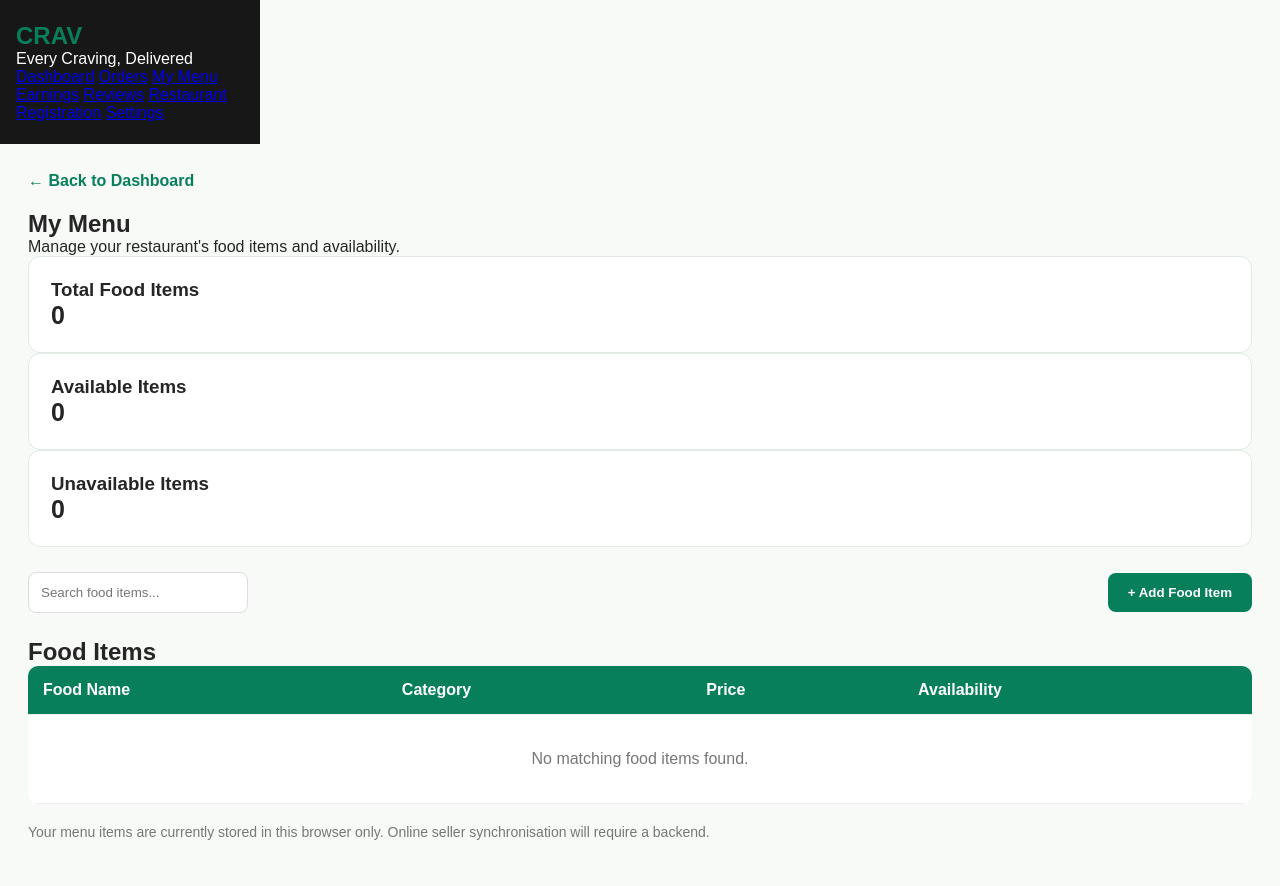
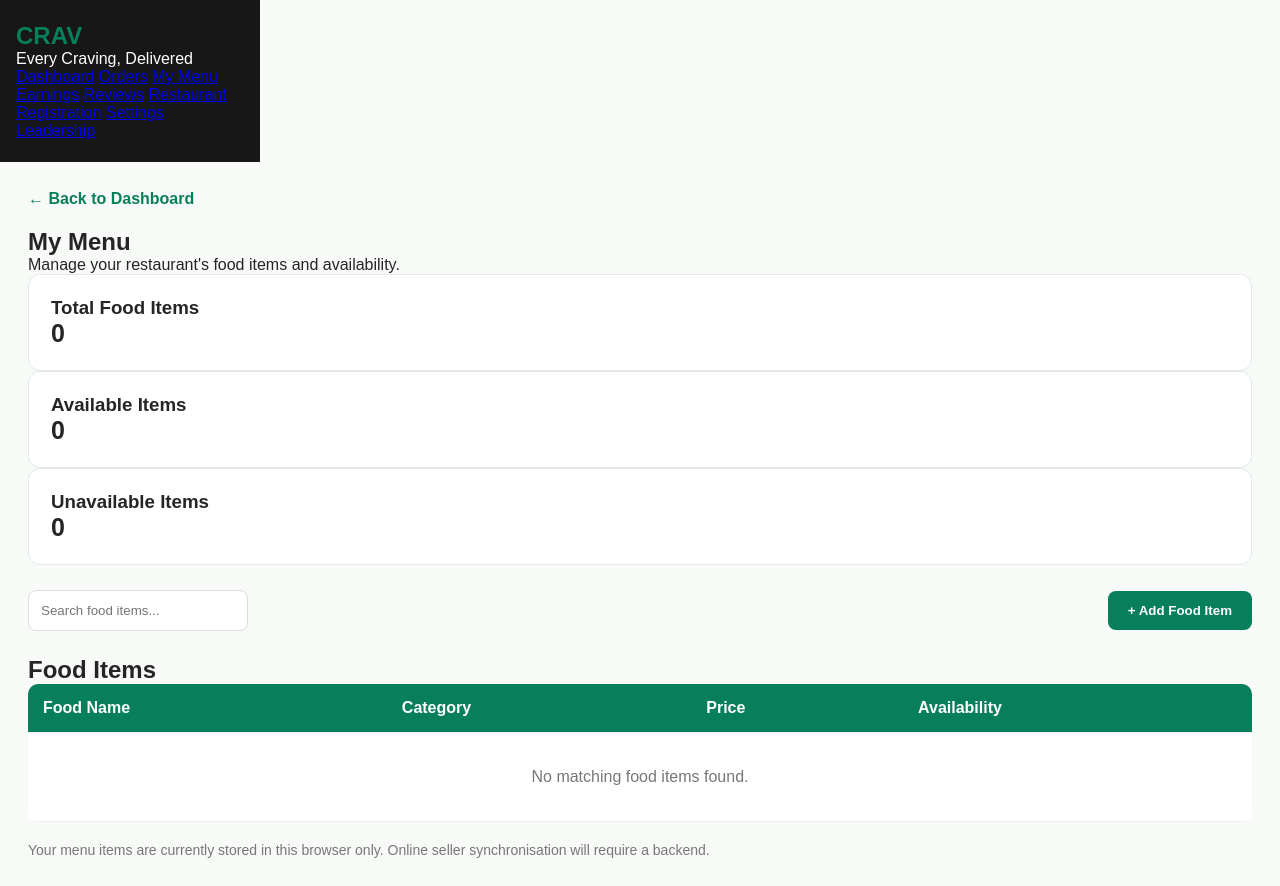
Before and after one commit to jaswanth-cravora/Cravora-Partnership, a plain HTML site: page menu.html in a window 1280 px wide. Drawn offline with Linux system fonts and the light colour scheme.

Commit message:
Add updated leadership under settings

```diff
--- a/menu.html
+++ b/menu.html
@@ -107,6 +107,7 @@
             <a href="./index.html#reviews">Reviews</a>
             <a href="./register.html">Restaurant Registration</a>
             <a href="./index.html#settings">Settings</a>
+            <a href="./index.html#leadership">Leadership</a>
         </nav>
     </aside>
 
```
